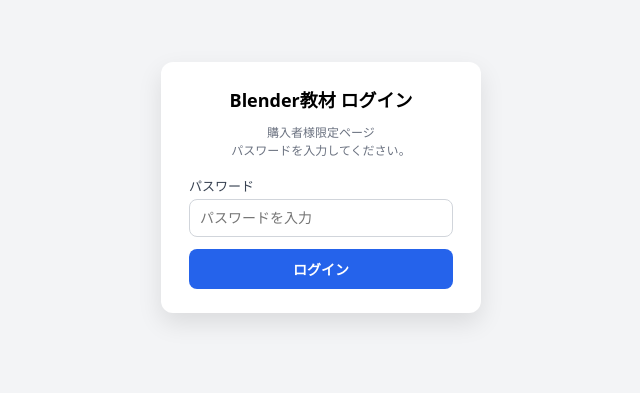
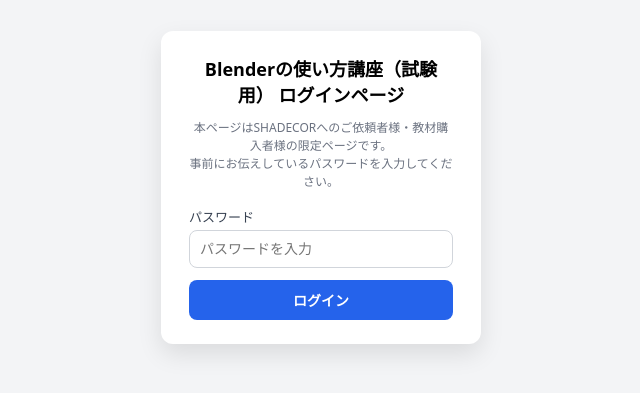
Before and after one commit to Tomoya2000388/Blender-Test, a plain HTML site: page index.html in a window 1280 px wide. Shown: the part 213-606 px from the top of the page, without its empty margins (319-959 px from the left). Drawn offline with Linux system fonts and the light colour scheme.

Commit message:
Update index.html

```diff
--- a/index.html
+++ b/index.html
@@ -80,8 +80,8 @@
 <body>
 
 <div class="card">
-  <h1>Blender教材 ログイン</h1>
-  <p>購入者様限定ページ<br>パスワードを入力してください。</p>
+  <h1>Blenderの使い方講座（試験用） ログインページ</h1>
+  <p>本ページはSHADECORへのご依頼者様・教材購入者様の限定ページです。<br>事前にお伝えしているパスワードを入力してください。</p>
 
   <label for="pw">パスワード</label>
   <input type="password" id="pw" autocomplete="off" placeholder="パスワードを入力">
```
